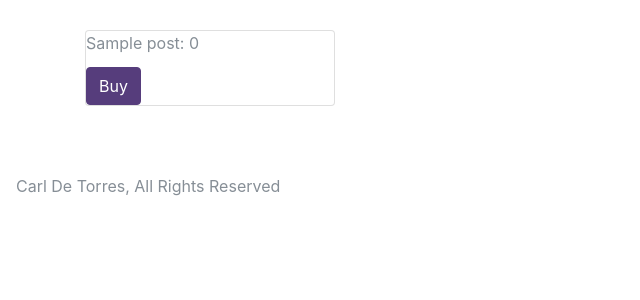
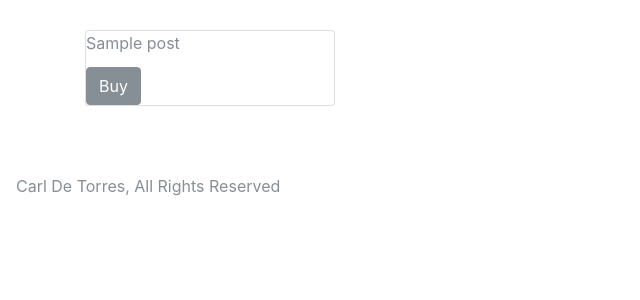
Before and after one commit to wittyhandle/carl-images, a WordPress theme: template themes/understrap/page-templates/image-gallery.php in a window 1280 px wide. Shown: the part 56-356 px from the top of the page, without its empty margins (0-640 px from the left). Run offline with PHP 8.4 and a stand-in for WordPress, Linux system fonts and the light colour scheme; the site name, menu and one post (Sample post) are stand-ins, and other content is empty; style sheets or scripts are compiled from the project's sources; some libraries are stand-ins or nearby versions.

Commit message:
More css adjusting for grid

```diff
--- a/themes/understrap/page-templates/image-gallery.php
+++ b/themes/understrap/page-templates/image-gallery.php
@@ -20,28 +20,26 @@ get_header(); ?>
 				$idx = 0;
 				if ($query_images->have_posts()):
 					while($query_images->have_posts()) :
-
 						$query_images->the_post();
 						$image = wp_get_attachment_image_src( get_the_ID(), 'carldetorres-grid-image')[0];
 			?>
 
 				<?php
-					if ($idx % 4 == 0):
+					if ($idx++ % 4 == 0):
 				?>
-					<div class="row">
+					<div class="row top-buffer">
 				<?php
 					endif;
 				?>
-
-					<div class="col">
-						<div class="card cdgd">
-							<img class="card-img-top" src="<?php echo $image; ?>">
-							<div class="card-block">
-								<p class="card-title"><?php echo the_title(); ?>: <?php echo $idx++; ?></p>
-								<a href="#" class="btn btn-primary">Buy</a>
+						<div class="col-lg-3">
+							<div class="card cdgd">
+								<img class="card-img-top" src="<?php echo $image; ?>">
+								<div class="card-block">
+									<p class="card-title"><?php echo the_title(); ?></p>
+									<a href="#" class="btn btn-secondary">Buy</a>
+								</div>
 							</div>
 						</div>
-					</div>
 				<?php
 					if ($idx % 4 == 0):
 				?>
@@ -54,7 +52,7 @@ get_header(); ?>
 				endif;
 			?>
 		</main>
-	</div>
+	</div>  <!-- .container -->
 </div>
 
 <?php get_footer(); ?>
--- a/themes/understrap/sass/theme/_theme.scss
+++ b/themes/understrap/sass/theme/_theme.scss
@@ -32,3 +32,7 @@ body {
 		width: 250px;
 	}
 }
+
+.top-buffer:not(:first-child) {
+	margin-top: 30px;
+}
```
